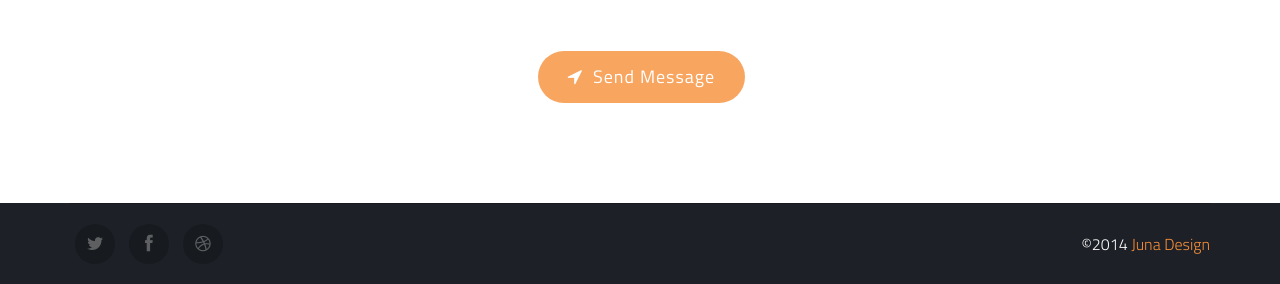
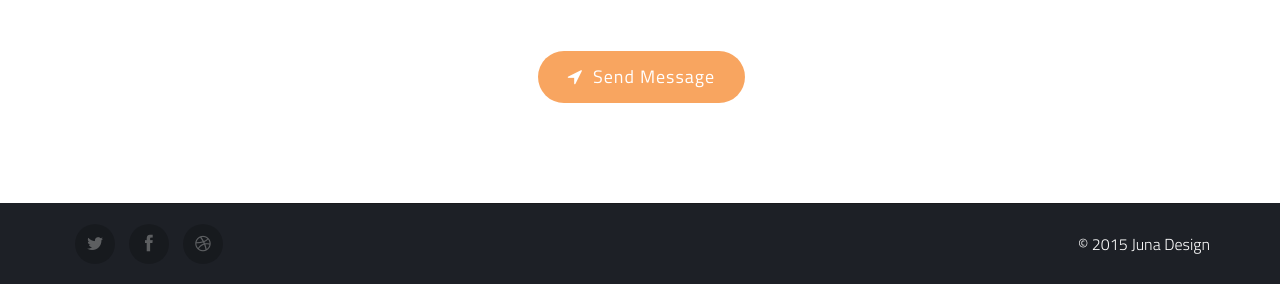
Before and after one commit to nmoore2/nmoore2.github.io, a PHP site: page / in a window 1280 px wide. Shown: the part 3867-4151 px from the top of the page. Run offline with PHP 8.4, Linux system fonts and the light colour scheme; some libraries are stand-ins or nearby versions.

Commit message:
add php script for current year

```diff
--- a/index.html
+++ b/index.php
@@ -748,7 +748,7 @@
 					</div>
 
 					<div class="col-sm-6 text-right scrollimation fade-in">
-						<p>&copy;2014 <a href="">Juna Design</a></p>
+						<p>&copy; <?php echo date("Y") ?> Juna Design</p>
 					</div>
 
 				</div>
```
